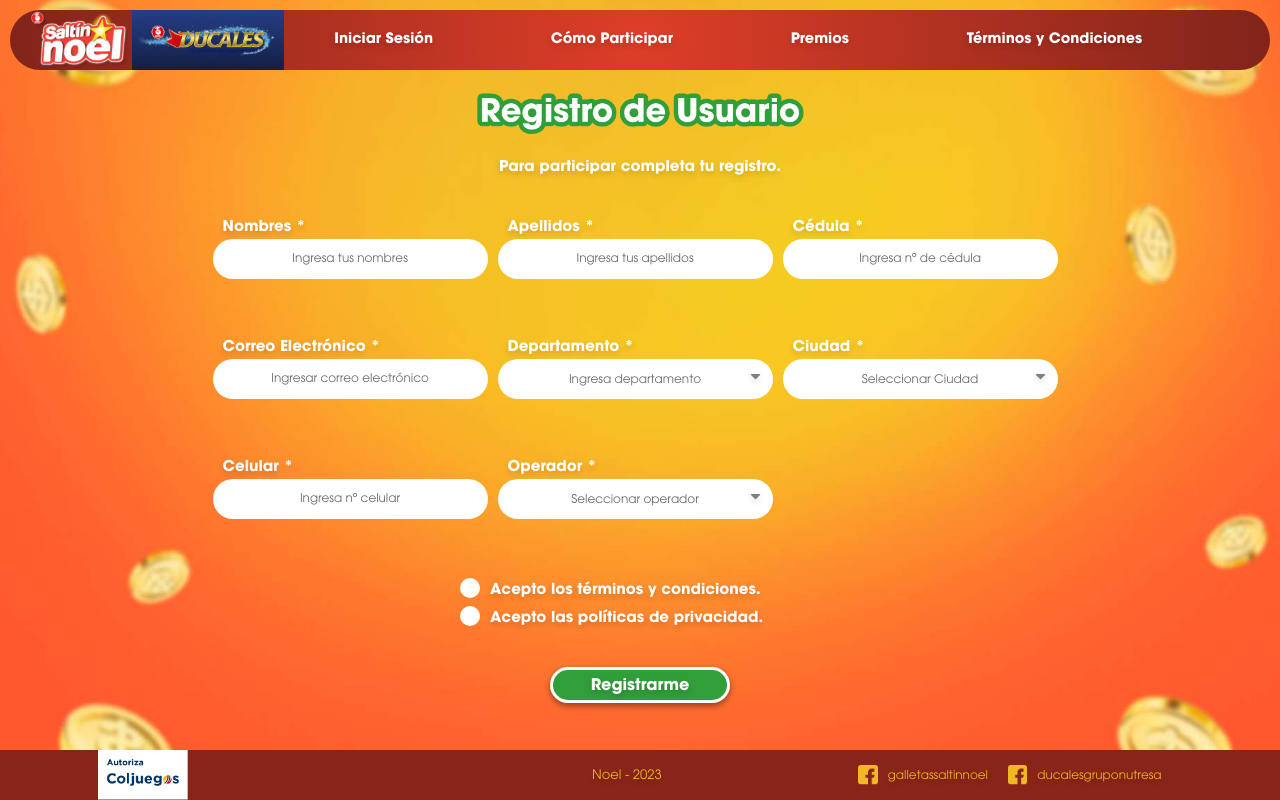
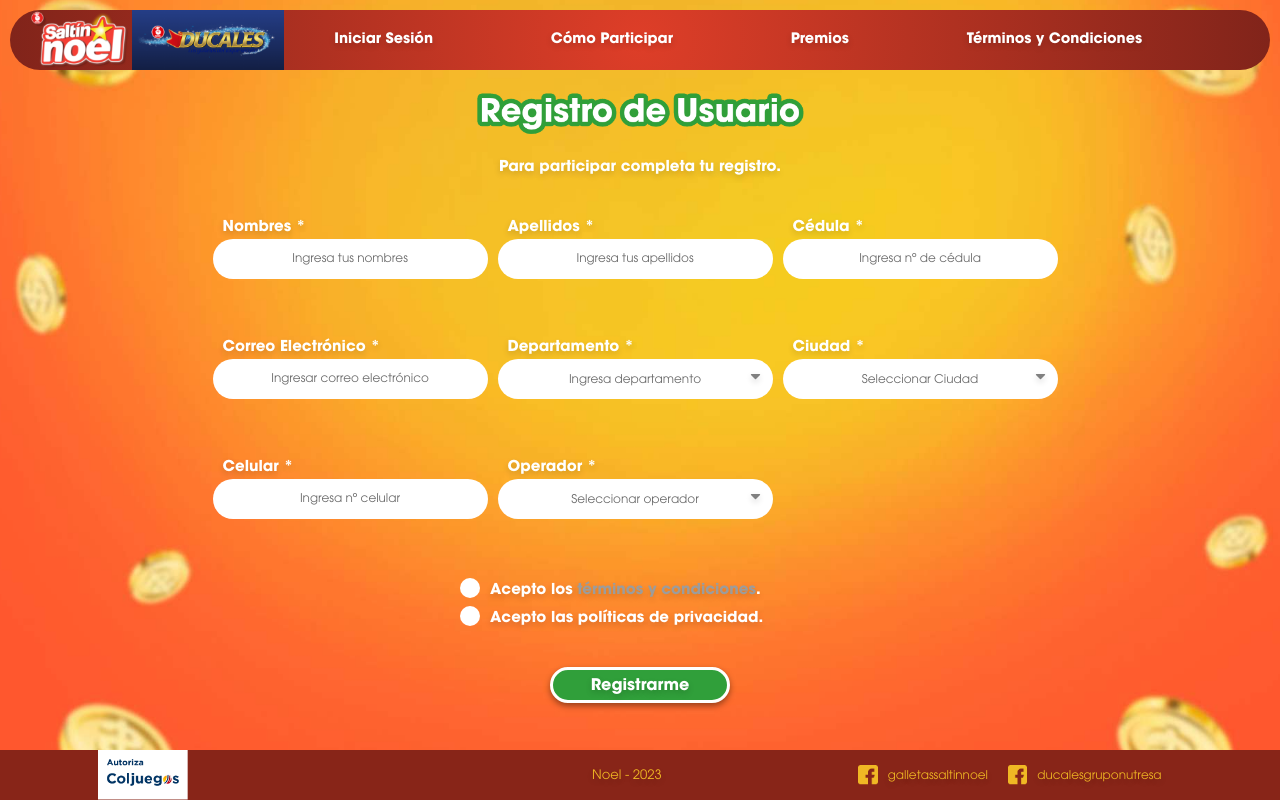
Before and after one commit to Slorq-code/Noel_2023, a Vue app: page /registrarse in a window 1280 px wide. In both pictures the pointer is over the element "términos y condiciones". Built offline with nearby package versions, Linux system fonts and the light colour scheme; what vue-recaptcha-v3 would draw is missing.

Commit message:
update: high light hiper text

```diff
--- a/src/views/SignUp.vue
+++ b/src/views/SignUp.vue
@@ -553,6 +553,9 @@
     color: white;
     cursor: pointer;
   }
+  &__radio-text-action:hover {
+    color: rgb(156, 156, 156);
+  }
   &__radio-container {
     display: flex;
     align-content: center;
```
